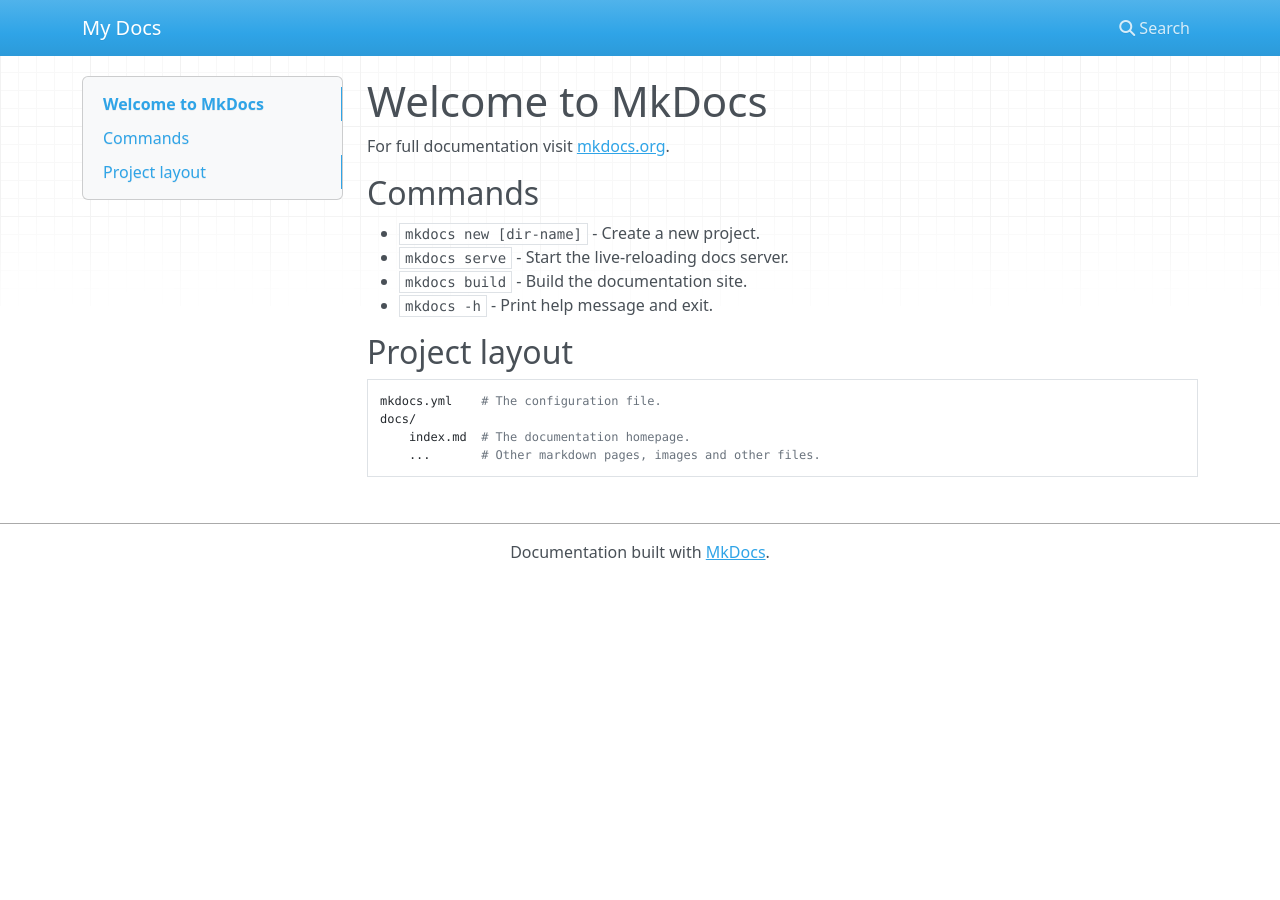
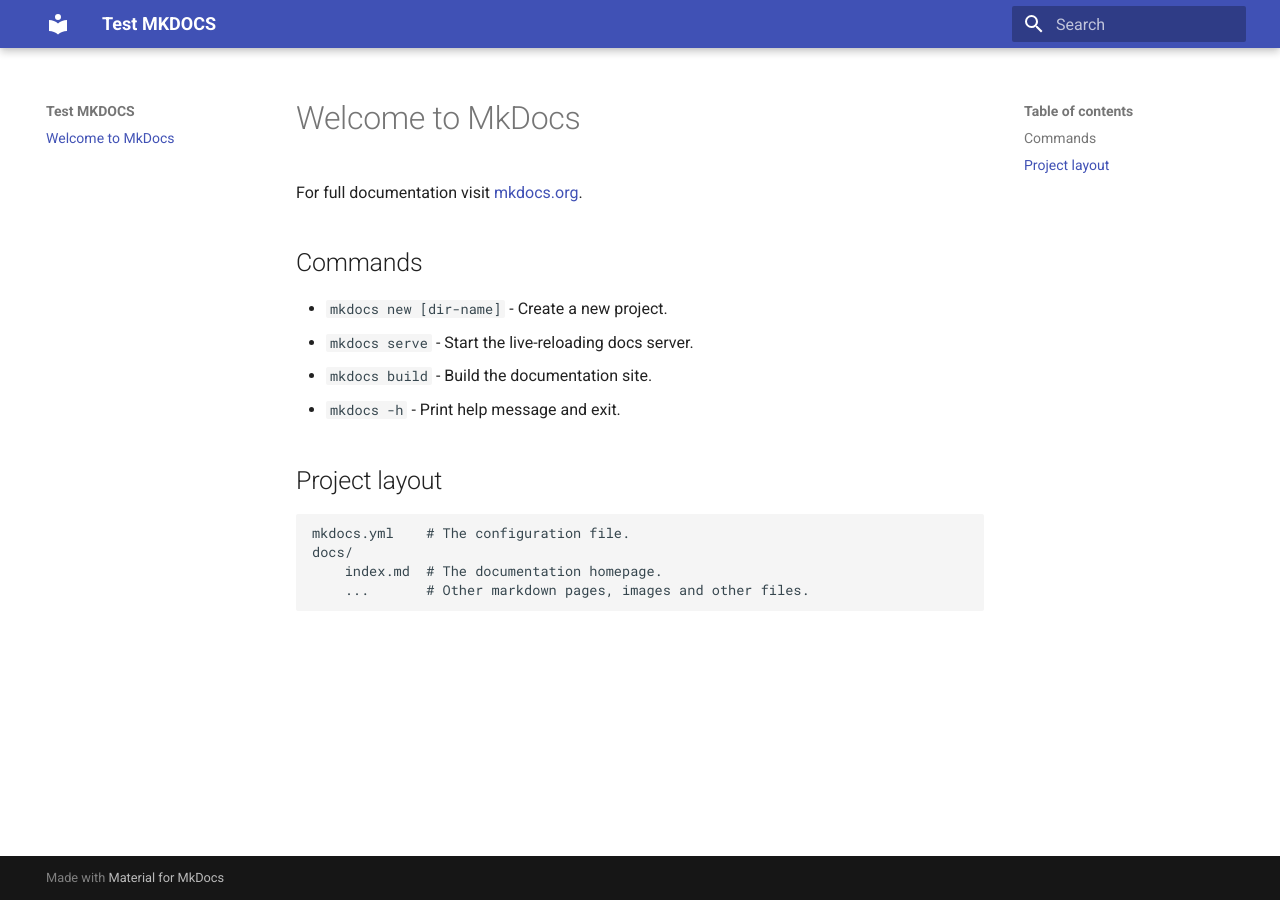
Before and after one commit to elieworkspace/ORT-S2-FOUJOLS-PYTHON-MKDOWN, an MkDocs documentation site: the page built from docs/index.md, in a window 1280 px wide. Built offline with MkDocs 1.6.1 and Material for MkDocs 9.7.7, drawn with Linux system fonts in a browser that asks for light colours; nearby versions of some CDN libraries.

Commit message:
Init Project

```diff
--- a/mkdocs.yml
+++ b/mkdocs.yml
@@ -1 +1,2 @@
-site_name: My Docs
+site_name: Test MKDOCS
+theme: material
```
Also changed, not shown: 1 other file.
